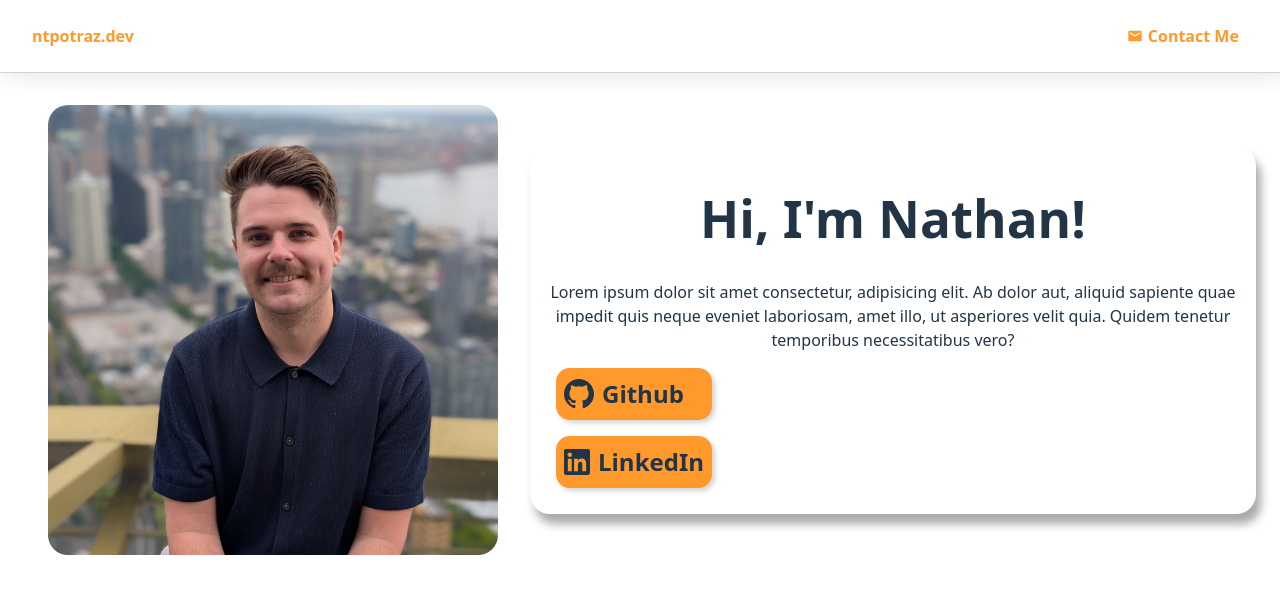
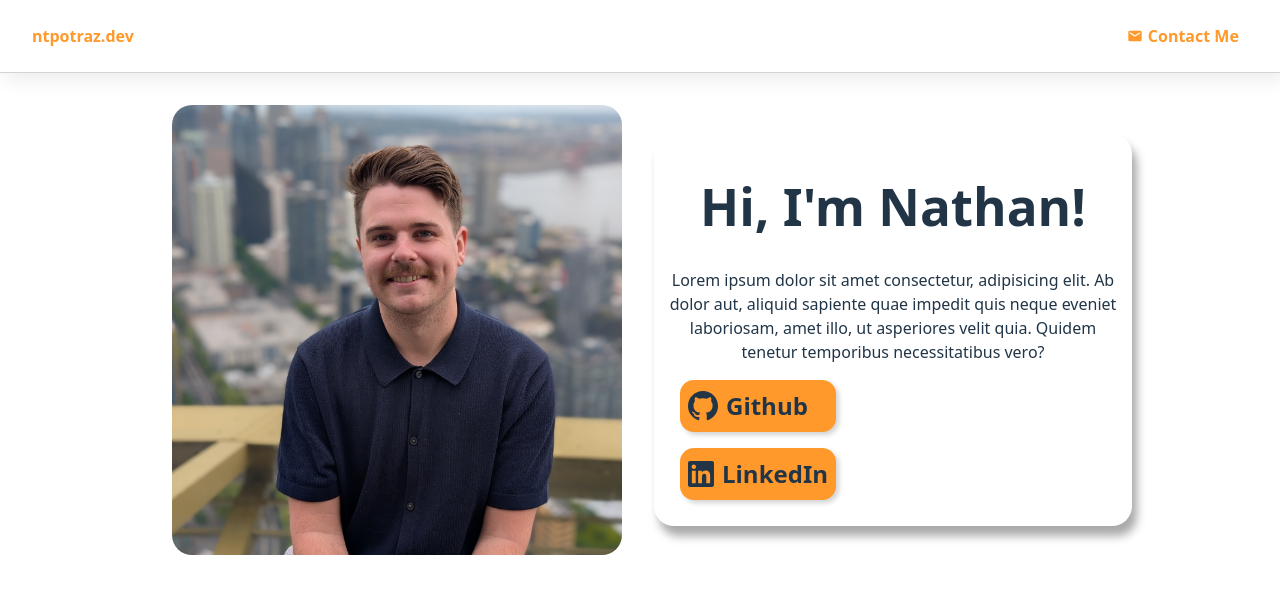
Before and after one commit to ntpotraz/homepage, a React (Vite) app: page / in a window 1280 px wide. Shown: the top 594 px of the page. Built offline with nearby package versions, Linux system fonts and the light colour scheme.

Commit message:
smallerized the text content of summary

```diff
--- a/src/Summary.css
+++ b/src/Summary.css
@@ -15,10 +15,12 @@
 
 .summaryInfo {
   padding: 10px;
-  max-width: 80ch;
-  min-width: 40ch;
   border-radius: 20px;
   box-shadow: darkgray 5px 10px 10px;
+}
+
+.sumText {
+  max-width: 50ch;
 }
 
 .links {
```
